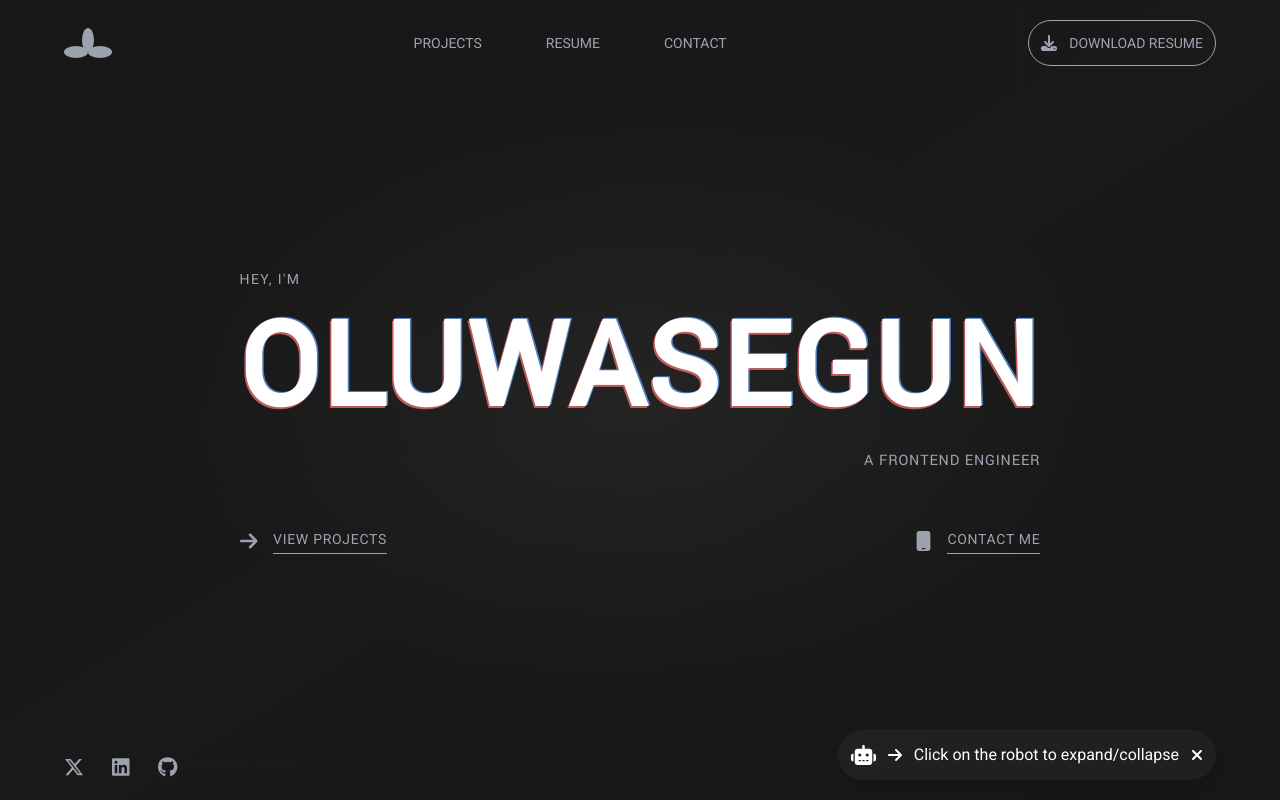
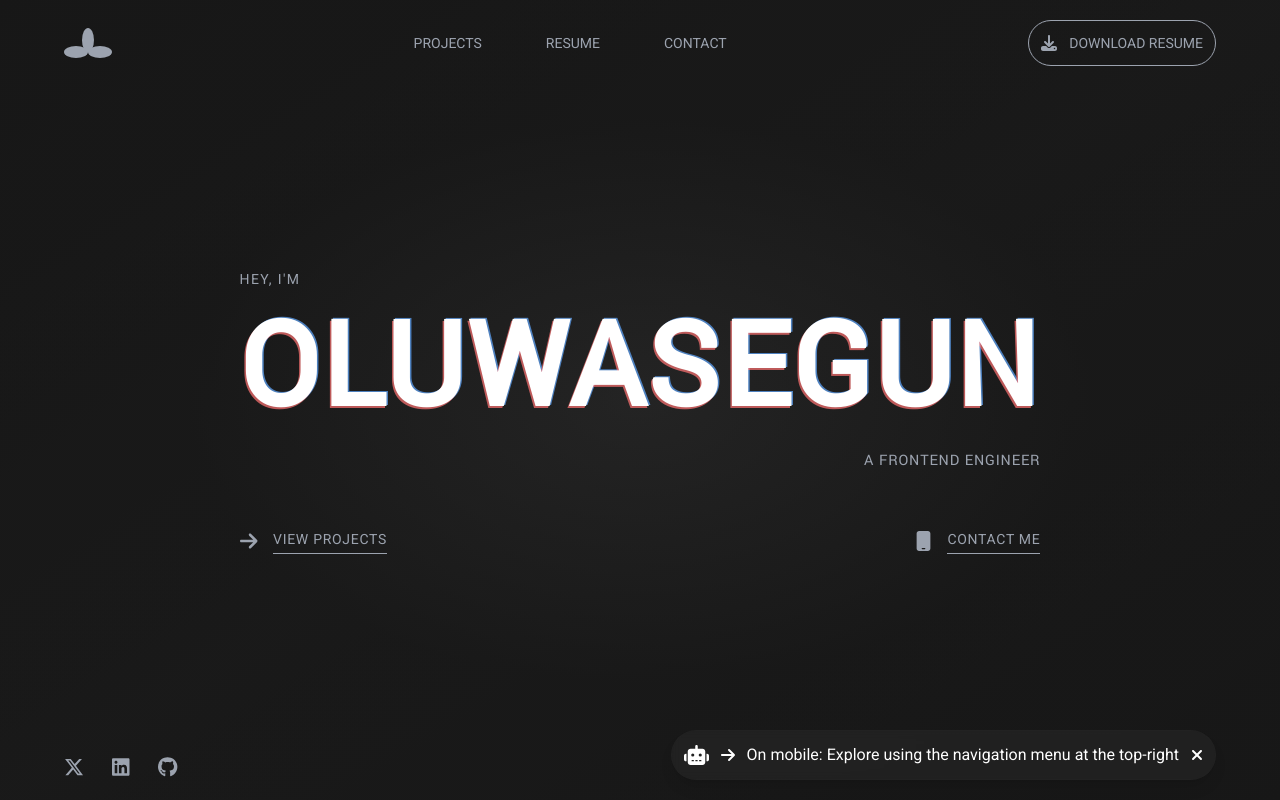
Before and after one commit to codthathing/Portfolio-Project, a React (Vite) app: page / in a window 1280 px wide. Built offline with nearby package versions, Linux system fonts and the light colour scheme.

Commit message:
updated the project

```diff
--- a/src/components/ui/Footer.jsx
+++ b/src/components/ui/Footer.jsx
@@ -15,10 +15,10 @@ const Footer = () => {
   const [informationDetails, setInformationDetails] = useState({
     array: [
       { id: 0, text: "Welcome to my portfolio!" },
-      { id: 0, text: "On mobile: Explore using the navigation menu at the top-right" },
-      { id: 1, text: "Click on the robot to expand/collapse" },
-      { id: 2, text: "Click on the icon at the top-left to navigate to the front page" },
-      { id: 3, text: "Click on the email address to send an email directly" },
+      { id: 1, text: "On mobile: Explore using the navigation menu at the top-right" },
+      { id: 2, text: "Click on the robot to expand/collapse" },
+      { id: 3, text: "Click on the icon at the top-left to navigate to the front page" },
+      { id: 4, text: "Click on the email address to send an email directly" },
     ], text: "Welcome to my portfolio!",
   });
 
```
